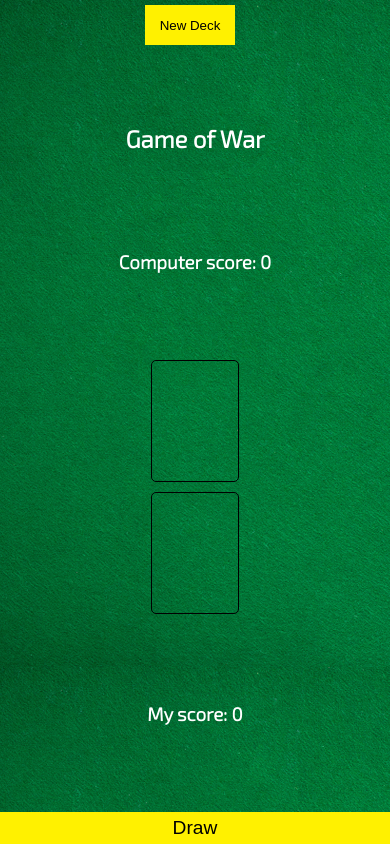
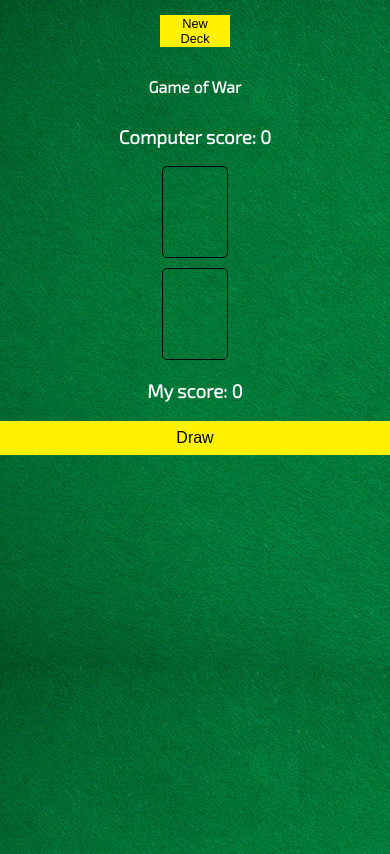
Before and after one commit to iam-opubo/Async-and-wait, a website built with Vite: page index.html in a window 390 px wide. Built offline with nearby package versions, Linux system fonts and the light colour scheme.

Commit message:
added mobile screen size update

```diff
--- a/index.css
+++ b/index.css
@@ -26,10 +26,9 @@ button {
     margin-top: 5px;
 }
 
-#remaining{
+#remaining {
     margin-top: 15px;
 }
-
 
 button.draw {
     font-size: 1.2em;
@@ -70,3 +69,98 @@ button:disabled {
 h2 {
     margin: 10px;
 }
+
+
+@media (max-width: 600px) {
+    body {
+        justify-content: flex-start;
+        padding-top: 10px;
+    }
+
+    #new-deck {
+        width: 80px;
+        height: 38px;
+        font-size: 0.9rem;
+    }
+
+    button.draw {
+        font-size: 1.1rem;
+        padding: 8px;
+    }
+
+    div.card-slot {
+        height: 105px;
+        width: calc(105px * 5 / 7);
+    }
+
+    .top {
+        flex-direction: column;
+        align-items: center;
+        gap: 5px;
+    }
+
+    h2 {
+        font-size: 1.1rem;
+    }
+}
+
+
+
+@media (max-width: 430px) {
+    #new-deck {
+        width: 75px;
+        height: 35px;
+        font-size: 0.85rem;
+    }
+
+    div.card-slot {
+        height: 95px;
+        width: calc(95px * 5 / 7);
+    }
+
+    h2 {
+        font-size: 1rem;
+    }
+}
+
+
+
+@media (max-width: 390px) {
+    #new-deck {
+        width: 70px;
+        height: 32px;
+        font-size: 0.8rem;
+    }
+
+    button.draw {
+        font-size: 1rem;
+    }
+
+    div.card-slot {
+        height: 90px;
+        width: calc(90px * 5 / 7);
+    }
+}
+
+
+
+@media (max-width: 360px) {
+    #new-deck {
+        width: 65px;
+        height: 30px;
+        font-size: 0.75rem;
+    }
+
+    button.draw {
+        font-size: 0.9rem;
+    }
+
+    div.card-slot {
+        height: 80px;
+        width: calc(80px * 5 / 7);
+    }
+
+    h2, #remaining {
+        font-size: 0.9rem;
+    }
+}
```
